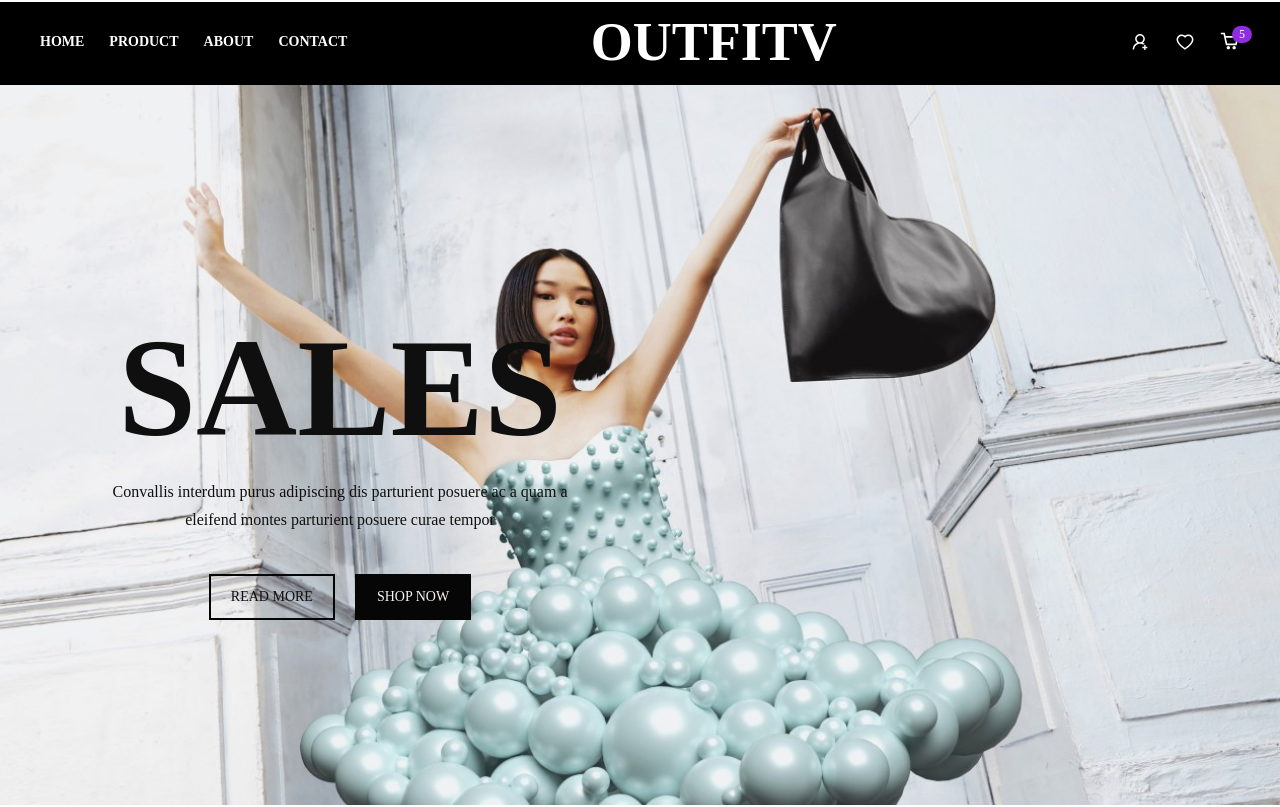
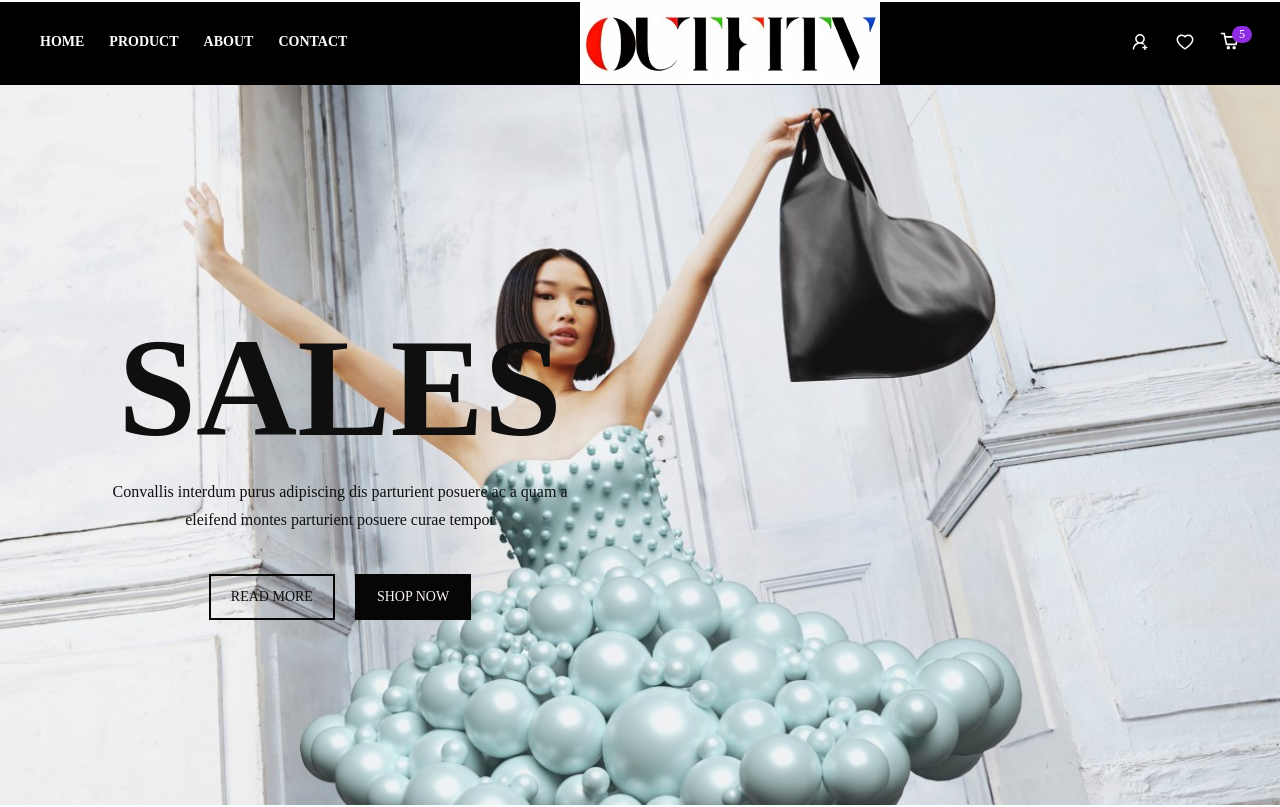
Before and after one commit to deeveshgupta70/random, a React (Create React App) app in the folder client/: page / in a window 1280 px wide. Shown: the top 807 px of the page. Built offline with nearby package versions, Linux system fonts and the light colour scheme; no server answers.

Commit message:
Update Header.jsx

```diff
--- a/client/src/components/Header/Header.jsx
+++ b/client/src/components/Header/Header.jsx
@@ -1,7 +1,7 @@
 import { useEffect, useState, useContext } from "react";
 import { useNavigate } from "react-router-dom";
 
-// import logo from "../../assets/category/outfitv_logo.jpg";
+import logo from "../../assets/category/outfitv_logo.jpg";
 import { AiOutlineUserAdd } from "react-icons/ai";
 //import { TbSearch } from "react-icons/tb";
 import { CgShoppingCart } from "react-icons/cg";
@@ -37,8 +37,8 @@
                     <li>About</li>
                     <li>Contact</li>
                 </ul>
-                {/* <div className="center"><img src={logo} /></div> */}
-                <div className="center"><h2>OUTFITV</h2></div>
+                 <div className="center"><img src={logo} /></div>
+                {/* <div className="center"><h2>OUTFITV</h2></div> */}
                 <div className="right">
                     <AiOutlineUserAdd />
                     {/* <TbSearch /> */}
```
